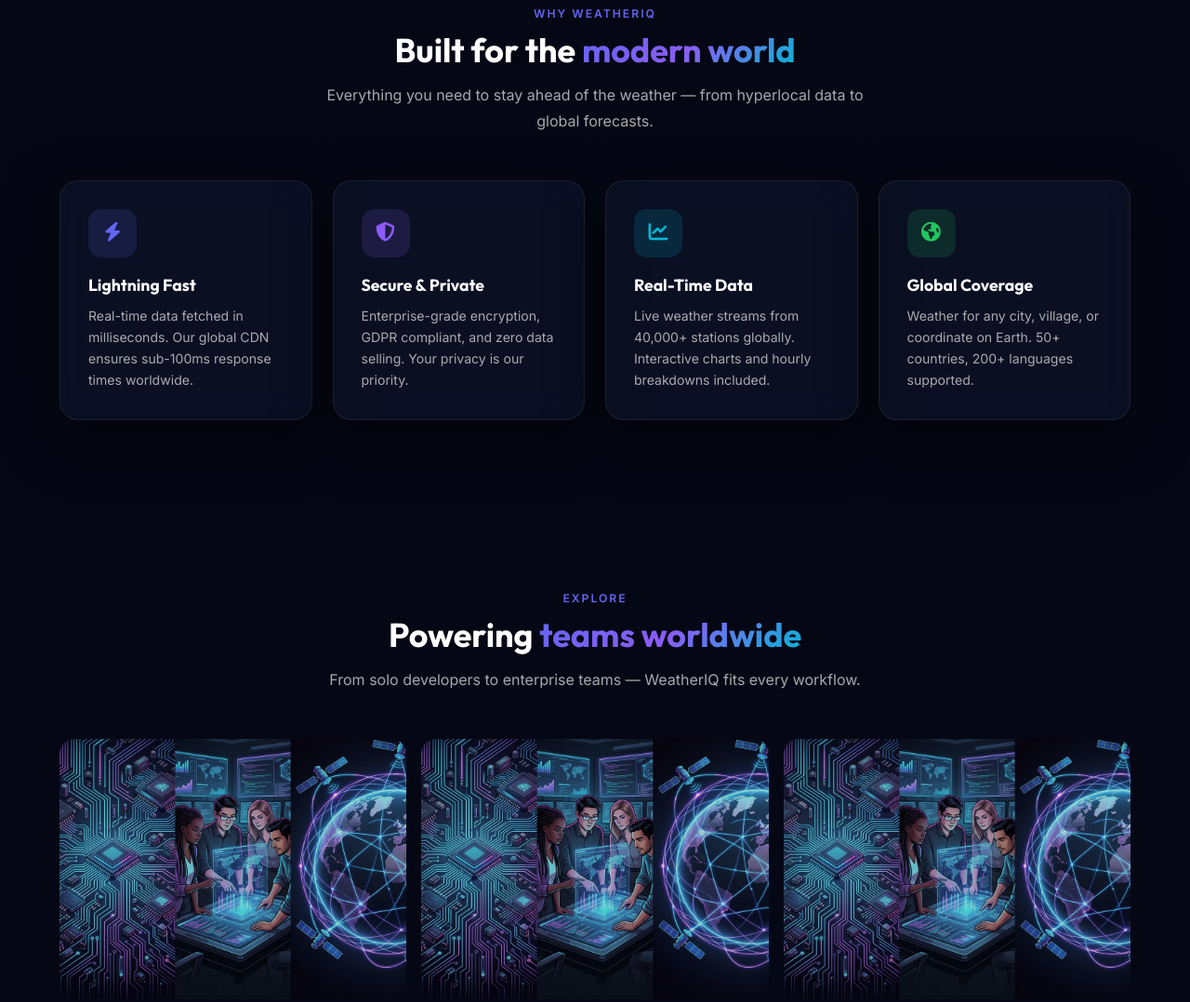
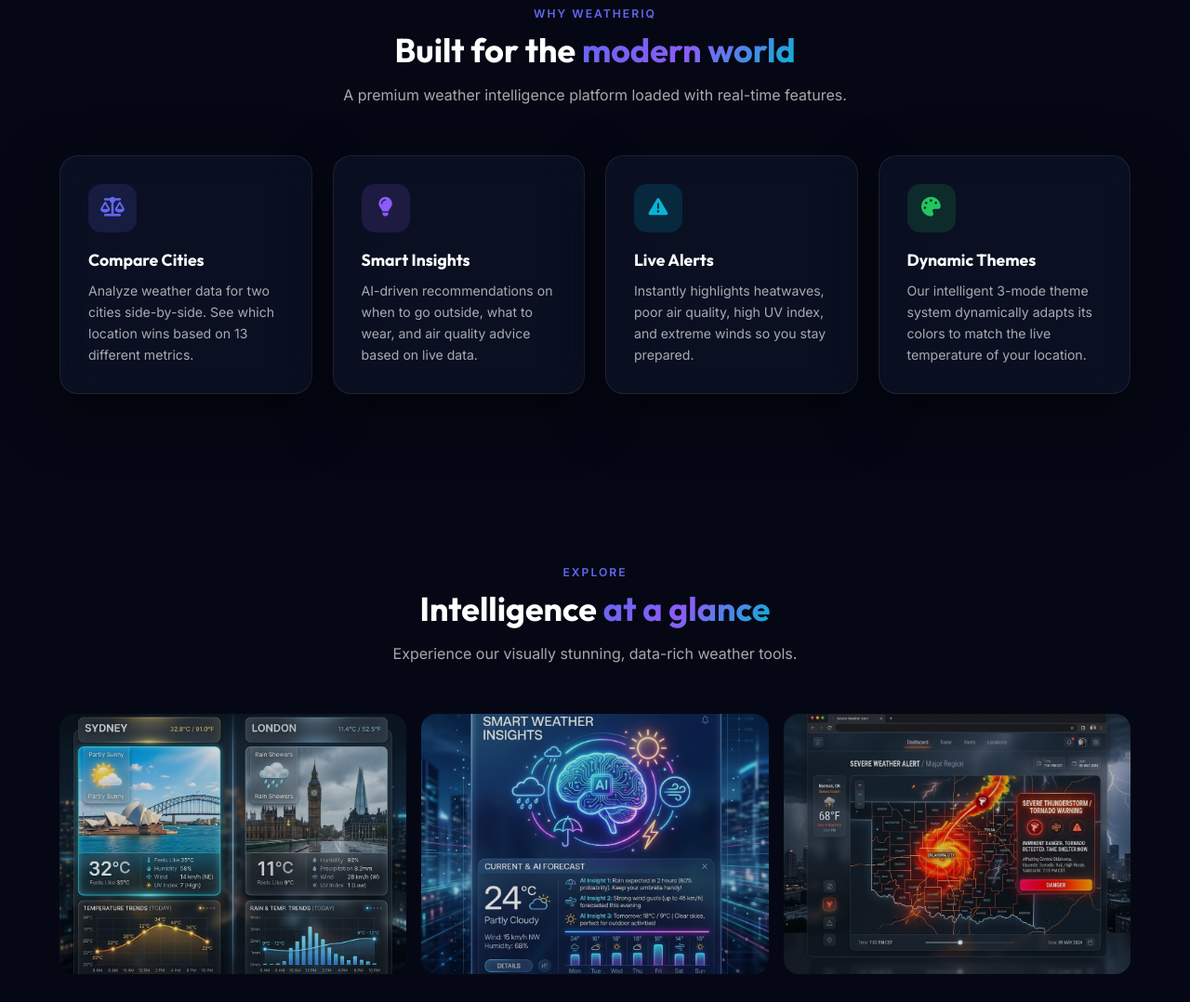
Before and after one commit to Mdsayeed098/weather-app, a plain HTML site: page signup.html in a window 1280 px wide. Shown: the part 1023-2101 px from the top of the page at 93% size. Drawn offline with nearby package versions, Linux system fonts and the light colour scheme.

Commit message:
feat: updated landing page with AI generated weather images and real-time feature descriptions

```diff
--- a/signup.html
+++ b/signup.html
@@ -97,7 +97,7 @@
     <!-- RIGHT: visual -->
     <div class="hero-visual">
       <div style="position:relative">
-        <img src="hero_tech.png" alt="Futuristic weather technology" class="hero-img">
+        <img src="hero_weather.png" alt="Futuristic weather dashboard" class="hero-img" style="border-radius: 16px; border: 1px solid var(--border);">
         <div class="hero-overlay"></div>
       </div>
     </div>
@@ -110,28 +110,28 @@
   <div class="sec-head">
     <div class="sec-label">Why WeatherIQ</div>
     <h2 class="sec-title">Built for the <span class="grad-txt">modern world</span></h2>
-    <p class="sec-desc">Everything you need to stay ahead of the weather — from hyperlocal data to global forecasts.</p>
+    <p class="sec-desc">A premium weather intelligence platform loaded with real-time features.</p>
   </div>
   <div class="features-grid">
     <div class="feat-card" data-delay="0">
-      <div class="feat-ico i1"><i class="fa-solid fa-bolt"></i></div>
-      <h3>Lightning Fast</h3>
-      <p>Real-time data fetched in milliseconds. Our global CDN ensures sub-100ms response times worldwide.</p>
+      <div class="feat-ico i1"><i class="fa-solid fa-scale-balanced"></i></div>
+      <h3>Compare Cities</h3>
+      <p>Analyze weather data for two cities side-by-side. See which location wins based on 13 different metrics.</p>
     </div>
     <div class="feat-card" data-delay="100">
-      <div class="feat-ico i2"><i class="fa-solid fa-shield-halved"></i></div>
-      <h3>Secure & Private</h3>
-      <p>Enterprise-grade encryption, GDPR compliant, and zero data selling. Your privacy is our priority.</p>
+      <div class="feat-ico i2"><i class="fa-solid fa-lightbulb"></i></div>
+      <h3>Smart Insights</h3>
+      <p>AI-driven recommendations on when to go outside, what to wear, and air quality advice based on live data.</p>
     </div>
     <div class="feat-card" data-delay="200">
-      <div class="feat-ico i3"><i class="fa-solid fa-chart-line"></i></div>
-      <h3>Real-Time Data</h3>
-      <p>Live weather streams from 40,000+ stations globally. Interactive charts and hourly breakdowns included.</p>
+      <div class="feat-ico i3"><i class="fa-solid fa-triangle-exclamation"></i></div>
+      <h3>Live Alerts</h3>
+      <p>Instantly highlights heatwaves, poor air quality, high UV index, and extreme winds so you stay prepared.</p>
     </div>
     <div class="feat-card" data-delay="300">
-      <div class="feat-ico i4"><i class="fa-solid fa-earth-americas"></i></div>
-      <h3>Global Coverage</h3>
-      <p>Weather for any city, village, or coordinate on Earth. 50+ countries, 200+ languages supported.</p>
+      <div class="feat-ico i4"><i class="fa-solid fa-palette"></i></div>
+      <h3>Dynamic Themes</h3>
+      <p>Our intelligent 3-mode theme system dynamically adapts its colors to match the live temperature of your location.</p>
     </div>
   </div>
 </section>
@@ -142,13 +142,13 @@
 <section class="section">
   <div class="sec-head">
     <div class="sec-label">Explore</div>
-    <h2 class="sec-title">Powering <span class="grad-txt">teams worldwide</span></h2>
-    <p class="sec-desc">From solo developers to enterprise teams — WeatherIQ fits every workflow.</p>
+    <h2 class="sec-title">Intelligence <span class="grad-txt">at a glance</span></h2>
+    <p class="sec-desc">Experience our visually stunning, data-rich weather tools.</p>
   </div>
   <div class="gallery-grid">
-    <div class="gal-item"><img src="gallery_grid.png" alt="Technology" style="object-position:0% center"></div>
-    <div class="gal-item"><img src="gallery_grid.png" alt="Collaboration" style="object-position:50% center"></div>
-    <div class="gal-item"><img src="gallery_grid.png" alt="Global Network" style="object-position:100% center"></div>
+    <div class="gal-item"><img src="feature_compare.png" alt="City Comparison" style="object-position:center center"></div>
+    <div class="gal-item"><img src="feature_insights.png" alt="Smart Insights" style="object-position:center center"></div>
+    <div class="gal-item"><img src="feature_alerts.png" alt="Weather Alerts" style="object-position:center center"></div>
   </div>
 </section>
 
```
Also changed, not shown: feature_alerts.png (added), feature_compare.png (added), feature_insights.png (added), hero_weather.png (added).
